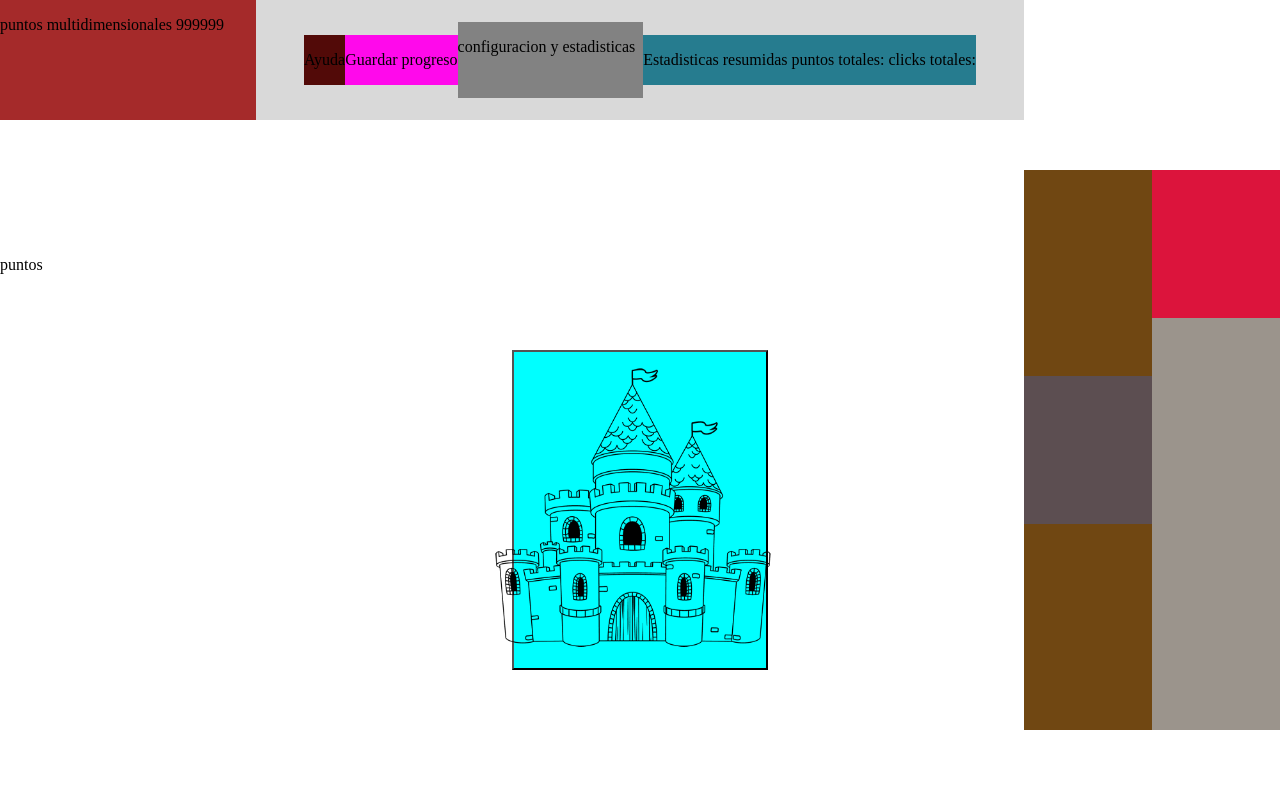
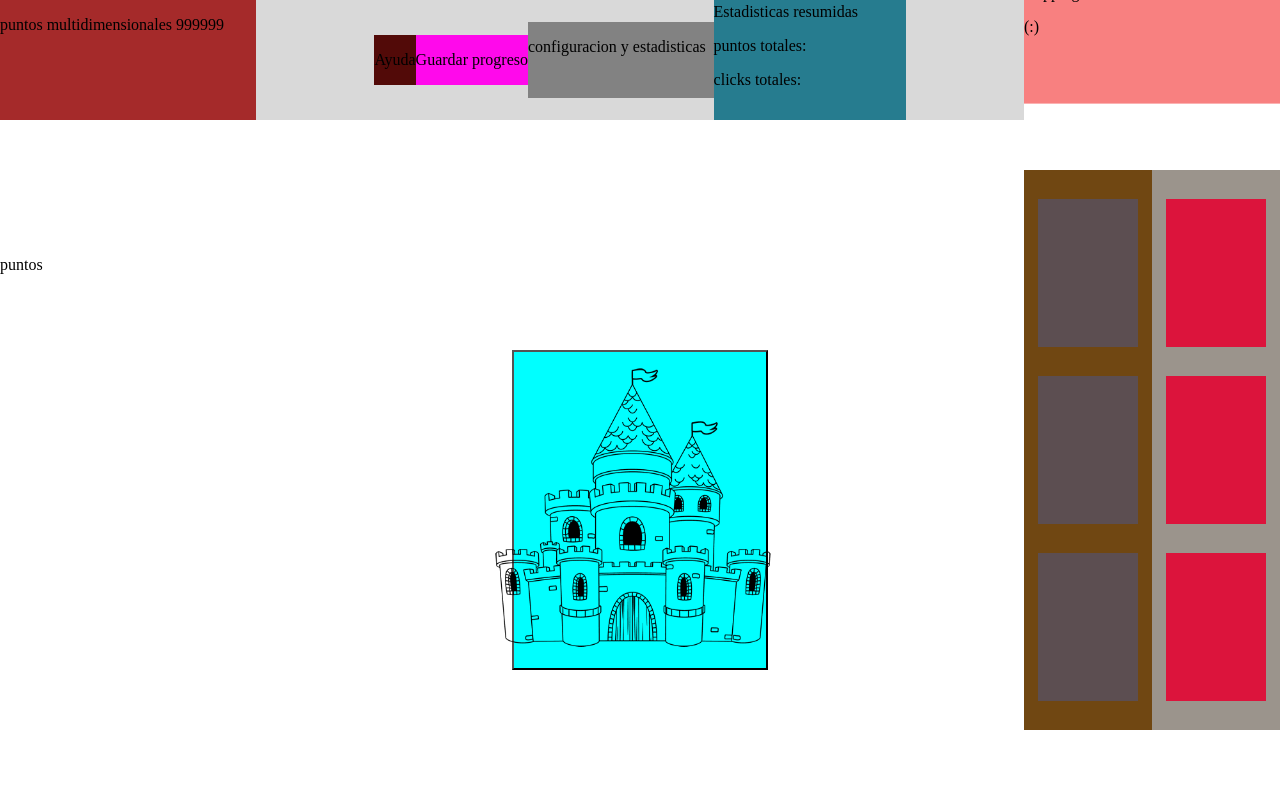
Before and after one commit to 3-TIC-ORT/proyecto-3-tripping-clicker, a plain HTML site: page index.html in a window 1280 px wide. Shown: the top 800 px of the page. Drawn offline with Linux system fonts and the light colour scheme.

Commit message:
simon push

```diff
--- a/index.html
+++ b/index.html
@@ -11,25 +11,33 @@
     <div class="puntosm">
         <p>puntos multidimensionales 999999</p>
     </div>
+
     <div class="mnu">
+
         <div class="ayuda">
             <p class="ayudita">Ayuda</p>
         </div>
+
         <div class="save">
             <p class="guardar">Guardar progreso</p>
         </div>
+
         <div class="config">
             <p class="cnfigstats">configuracion y estadisticas</p>
         </div>
+
         <div class="statsresumidas">
-            <p class="ministats">Estadisticas resumidas
-                puntos totales:
-                clicks totales:
-            </p>
+            <p class="ministats">Estadisticas resumidas</p>
+            <p class="ministats">puntos totales: </p>
+            <p class="ministats">clicks totales:</p>
         </div>
+
     </div>
 
-    <div><p>puntos</p> </div>
+    <div>
+        <p>puntos</p>
+    </div>
+
     <button class="mainobjdiv" id="mainobjdiv">
       <img src="imagenes/castillo.png" alt="castillo" class=mainobj>
     </button>
@@ -45,14 +53,17 @@
         <div class= "mejoraclmn2"></div>
         <div class= "mejoraclmn2"></div>
     </div>
+
+
     <div class="logojuego">
         <p class="nombre">Tripping Clicker</p>
-        <p class="logo">:)</p>
+        <p class="logo">(:)</p>
     </div>
-<div class="expansión">
-    <p class="indicación">Abrir tienda de mejoras</p>
-</div>
-</div>
+
+    <div class="expansión">
+        <p class="indicación">Abrir tienda de mejoras</p>
+    </div>
+</div   s>
 <script src="Code.js"></script>
 </body>
 </html>
--- a/style.css
+++ b/style.css
@@ -27,7 +27,7 @@
 
 body{
     margin: 0px;
-    overflow: hidden;
+    /* overflow: hidden; */
 }
 
 .config{
@@ -49,33 +49,38 @@
     transform: translate(90vw, -125vh );
     background-color: rgb(155, 148, 140);
     display: flex;
-    align-content: center;
-    justify-content: center;
+    justify-content: space-evenly;
+    flex-direction: column;
 }
 .mejoras1{
     height: 70vh;
-    width: 20vw;
+    width: 10vw;
     transform: translate(80vw, -55vh );
     background-color: rgb(112, 71, 18);
     display: flex;
-    align-content: center;
-    justify-content: center ;
+    justify-content: space-evenly;
+    flex-direction: column;
+
 }
 .mejoraclmn1{
     width: 7.8vw;
     height: 18.5vh;
     background-color: rgb(92, 78, 81);
-    display: flex;
     align-self: center;
-    justify-self: center;
 }
 .mejoraclmn2{
     width: 7.8vw;
     height: 18.5vh;
     background-color: crimson;
+    align-self: center;
 }
 .statsresumidas{
     background-color: rgb(38, 124, 143);
+    height: 15vh;
+    width: 15vw;
+}
+.ministats{
+    transform: translate(0vw, -1.6vh );
 }
 .ayuda{
     background-color: rgb(82, 10, 8);
@@ -88,4 +93,10 @@
 }
 .logojuego{
     background-color: rgb(248, 128, 128);
+    width: 20vw;
+    height: 15vh;
+    transform: translate(80vw, -220.3vh );
 }
+.body{
+    height: 100vh;
+}
```
